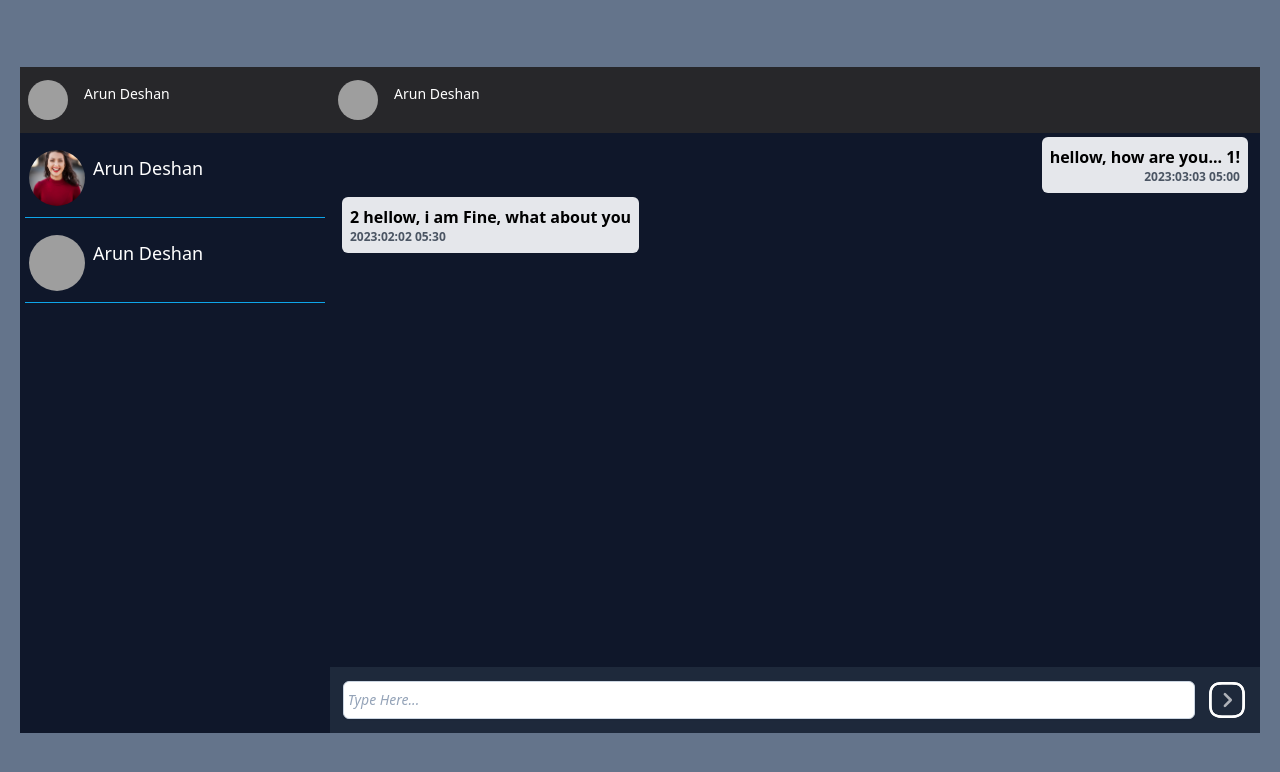
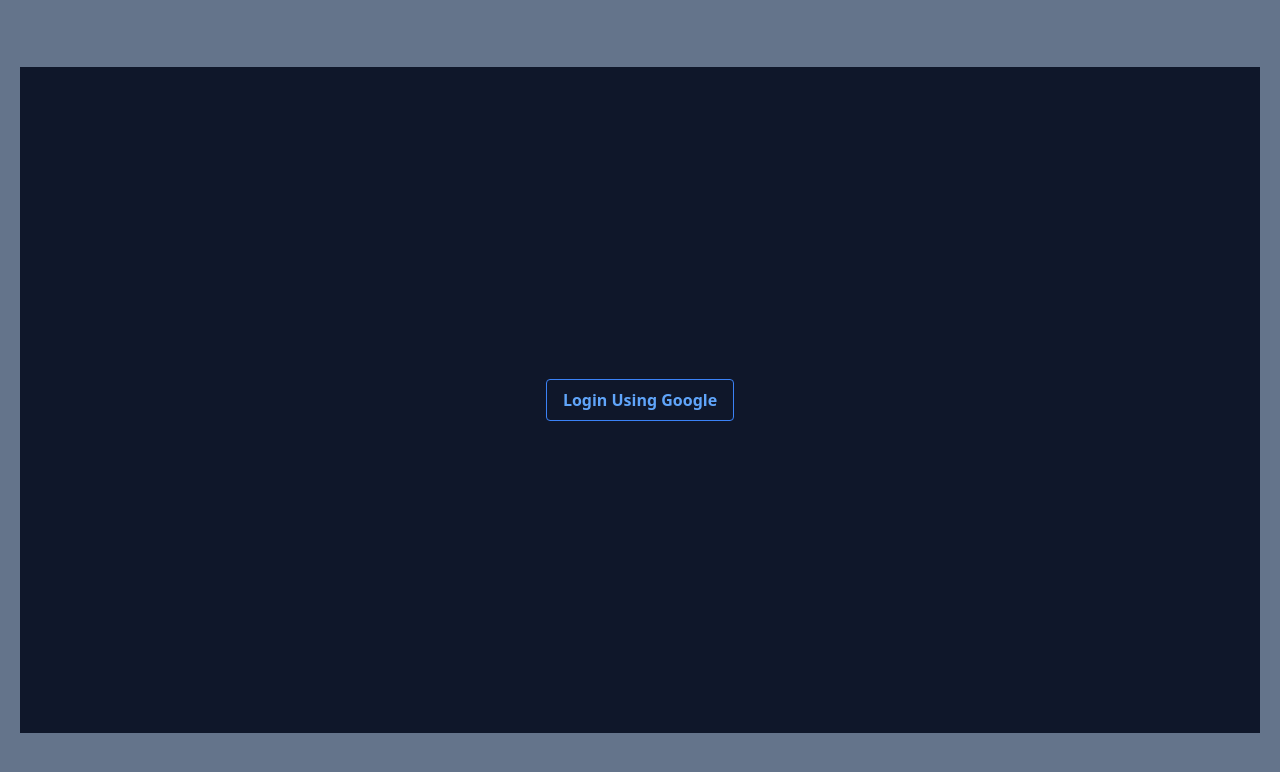
Before and after one commit to deshan68/react_firebase_chat_app, a React (Vite) app: page / in a window 1280 px wide. Shown: the top 772 px of the page. Built offline with nearby package versions, Linux system fonts and the light colour scheme; grey boxes are pictures that could not be loaded.

Commit message:
login part added

```diff
--- a/package.json
+++ b/package.json
@@ -9,8 +9,11 @@
     "preview": "vite preview"
   },
   "dependencies": {
+    "firebase": "^9.17.1",
     "react": "^18.2.0",
-    "react-dom": "^18.2.0"
+    "react-dom": "^18.2.0",
+    "react-router-dom": "^6.8.1",
+    "universal-cookie": "^4.0.4"
   },
   "devDependencies": {
     "@types/react": "^18.0.27",
--- a/src/App.jsx
+++ b/src/App.jsx
@@ -1,14 +1,19 @@
 import { useState } from "react";
 import "./App.css";
 import ChatScreen from "./components/ChatScreen";
+import Home from "./components/Home";
+import LogIn from "./components/LogIn";
 import MemberListItem from "./components/MemberListItem";
+import { Route, Routes, NavLink, useLocation } from "react-router-dom";
 
 function App() {
   return (
     <main className=" bg-slate-500 w-screen h-screen flex items-center justify-center font-sans">
       <div className="  bg-slate-900  flex h-5/6 w-screen m-5">
-        <MemberListItem />
-        <ChatScreen />
+        <Routes>
+          <Route path="/" element={<LogIn />} />
+          <Route path="/home" element={<Home />} />
+        </Routes>
       </div>
     </main>
   );
--- a/src/components/ChatScreen.jsx
+++ b/src/components/ChatScreen.jsx
@@ -1,11 +1,13 @@
 import React, { useEffect, useRef, useState } from "react";
+import { useLocation } from "react-router-dom";
 import svg from "../assets/send.svg";
+import StartChating from "./StartChating";
 
 export default function ChatScreen() {
   const [allMsg, setAllMsg] = useState([]);
   const auth = "Arun";
   const bottomRef = useRef(null);
-
+  const location = useLocation();
   const msgs = [
     {
       id: 1,
@@ -21,53 +23,6 @@
       time: "05:30",
       date: "2023:02:02",
     },
-    // { id: 3, sentBy: "Arun", message: "3 i am very well" },
-    // { id: 4, sentBy: "Arun", message: " 4whats up Amal" },
-    // {
-    //   id: 5,
-    //   sentBy: "Amal",
-    //   message: "Very busy, because of thew office work",
-    // },
-    // { id: 6, sentBy: "Arun", message: "hm...." },
-    // { id: 7, sentBy: "Amal", message: "hm...." },
-    // { id: 8, sentBy: "Arun", message: "hm...." },
-    // { id: 9, sentBy: "Amal", message: "hm...." },
-    // { id: 10, sentBy: "Amal", message: "hm...." },
-    // {
-    //   id: 11,
-    //   sentBy: "Amal",
-    //   message: "Very busy, because of thew office work",
-    // },
-    // {
-    //   id: 12,
-    //   sentBy: "Arun",
-    //   message: "Very busy, because of thew office work",
-    // },
-    // {
-    //   id: 13,
-    //   sentBy: "Amal",
-    //   message: "Very busy, because of thew office work",
-    // },
-    // {
-    //   id: 14,
-    //   sentBy: "Amal",
-    //   message: "Very busy, because of thew office work",
-    // },
-    // {
-    //   id: 15,
-    //   sentBy: "Arun",
-    //   message: "Very busy, because of thew office work",
-    // },
-    // {
-    //   id: 16,
-    //   sentBy: "Amal",
-    //   message: "Very busy, because of thew office work",
-    // },
-    // {
-    //   id: 17,
-    //   sentBy: "Arun",
-    //   message: "Very busy, because of thew office work",
-    // },
   ];
   const addMsg = () => {
     let newMsg = [
@@ -96,19 +51,22 @@
     // 👇️ scroll to bottom every time messages change
     bottomRef.current?.scrollIntoView({ behavior: "smooth" });
   }, [allMsg]);
+
   return (
     <div className="w-3/4 relative scrollbar-thumb-red-50 scrollbar-track-gray-900 scrollbar-thin scrollbar-corner-rose-900  ">
-      <header className="pl-2 bg-zinc-800 h-1-10 sticky top-0 flex items-center text-white">
+      {location.state == null ? (
+        <StartChating />
+      ) : (
+        <>
+          <header className="pl-2 bg-slate-800 h-1-10 sticky top-0 flex items-center text-white">
             <div className="w-14 ">
               <img
-            src={
-              "https://images.unsplash.com/photo-1675441420404-855140358e38?ixlib=rb-4.0.3&ixid=MnwxMjA3fDB8MHxlZGl0b3JpYWwtZmVlZHwyfHx8ZW58MHx8fHw%3D&auto=format&fit=crop&w=500&q=60"
-            }
+                src={location?.state?.imgUrl}
                 className="h-10 w-10 rounded-full object-cover"
                 alt=""
               />
             </div>
-        <div className="h-8 text-sm">Arun Deshan</div>
+            <div className="h-8 text-sm">{location?.state?.name}</div>
           </header>
           <div className="h-8-10 pt-1 bg-slate-900 o-c overflow-auto  scrollbar-thumb-red-50 scrollbar-track-gray-900 scrollbar-thin scrollbar-corner-rose-900 ">
             {msgs.map((item) => (
@@ -149,6 +107,8 @@
               <img src={svg} alt="" />
             </div>
           </div>
+        </>
+      )}
     </div>
   );
 }
--- /dev/null
+++ b/src/components/Home.jsx
@@ -0,0 +1,12 @@
+import React from "react";
+import ChatScreen from "./ChatScreen";
+import MemberListItem from "./MemberListItem";
+
+export default function Home() {
+  return (
+    <>
+      <MemberListItem />
+      <ChatScreen />
+    </>
+  );
+}
--- /dev/null
+++ b/src/components/LogIn.jsx
@@ -0,0 +1,51 @@
+import { signInWithPopup } from "firebase/auth";
+import { addDoc, collection, doc, setDoc } from "firebase/firestore";
+import React from "react";
+import { Link, useNavigate, useNavigation } from "react-router-dom";
+import Cookies from "universal-cookie";
+import { auth, db, googleProvider } from "../firbase/config";
+
+export default function LogIn() {
+  const navigate = useNavigate();
+  const cookies = new Cookies();
+  const logInHandler = async () => {
+    try {
+      const result = await signInWithPopup(auth, googleProvider);
+      cookies.set("auth", {
+        name: auth?.currentUser?.displayName,
+        id: auth?.currentUser?.uid,
+        imgUrl: auth?.currentUser?.photoURL,
+      });
+      creatUserCollection(auth?.currentUser?.uid);
+      navigate("/home");
+    } catch (err) {}
+  };
+
+  const creatUserCollection = async (uid) => {
+    // const userCollection = collection(db, "user");
+    const userCollection = doc(db, "users", uid);
+    try {
+      await setDoc(userCollection, {
+        userName: auth.currentUser.displayName,
+        userId: auth.currentUser.uid,
+        email: auth.currentUser.email,
+        imgUrl: auth.currentUser.photoURL,
+      });
+      console.log("Added");
+    } catch (err) {
+      console.log(err);
+    }
+  };
+  return (
+    <div className="flex justify-center items-center w-full">
+      <Link>
+        <button
+          onClick={logInHandler}
+          className="bg-transparent hover:bg-blue-500 text-blue-400 font-semibold hover:text-white py-2 px-4 border border-blue-500 hover:border-transparent rounded"
+        >
+          Login Using Google
+        </button>
+      </Link>
+    </div>
+  );
+}
--- a/src/components/MemberListItem.jsx
+++ b/src/components/MemberListItem.jsx
@@ -1,44 +1,85 @@
-import React from "react";
+import { signOut } from "firebase/auth";
+import React, { useState } from "react";
+import { Link, useNavigate } from "react-router-dom";
+import Cookies from "universal-cookie/cjs/Cookies";
 import face from "../assets/face.jpg";
+import { auth } from "../firbase/config";
+import ChatScreen from "./ChatScreen";
+import LogIn from "./LogIn";
 
 export default function MemberListItem() {
+  const [clickedId, setClickedId] = useState("");
+  const [isActive, setIsActive] = useState(false);
+  const navigate = useNavigate();
+  const cookies = new Cookies();
+  const authInfo = cookies.get("auth");
+  const members = [
+    {
+      id: 1,
+      name: "Amal Perara",
+      imgUrl:
+        "https://images.unsplash.com/photo-1675441420404-855140358e38?ixlib=rb-4.0.3&ixid=MnwxMjA3fDB8MHxlZGl0b3JpYWwtZmVlZHwyfHx8ZW58MHx8fHw%3D&auto=format&fit=crop&w=500&q=60",
+    },
+    {
+      id: 2,
+      name: "Dilan Lakmal",
+      imgUrl:
+        "https://images.unsplash.com/photo-1675685828034-be58f6f986c8?ixlib=rb-4.0.3&ixid=MnwxMjA3fDB8MHxlZGl0b3JpYWwtZmVlZHwxNHx8fGVufDB8fHx8&auto=format&fit=crop&w=500&q=60",
+    },
+  ];
+  const memberHandler = (id, name, imgUrl) => {
+    setClickedId(id);
+    setIsActive(!isActive);
+    navigate("/home", { state: { name: name, id: id, imgUrl: imgUrl } });
+  };
+  const logOutHandler = async () => {
+    try {
+      await signOut(auth);
+      cookies.remove("auth");
+      navigate("/", (Option = { replace: true }));
+    } catch (err) {
+      console.log(err);
+    }
+  };
   return (
-    <div className="w-1/4 overflow-auto  scrollbar-thumb-red-50 scrollbar-track-gray-900 scrollbar-thin scrollbar-corner-rose-900 ">
-      <header className="pl-2 bg-zinc-800 h-1-10 sticky top-0 flex items-center text-white">
-        <div className="w-14 ">
+    <div className="w-1/4  overflow-auto border-solid border-r border-b-sky-900 scrollbar-thumb-red-50 scrollbar-track-gray-900 scrollbar-thin scrollbar-corner-rose-900 ">
+      <header className="pl-2 pr-2  bg-slate-800 h-1-10 sticky top-0 flex items-center text-white justify-between">
+        <div className="w-12 ">
           <img
-            src={
-              "https://images.unsplash.com/photo-1675441420404-855140358e38?ixlib=rb-4.0.3&ixid=MnwxMjA3fDB8MHxlZGl0b3JpYWwtZmVlZHwyfHx8ZW58MHx8fHw%3D&auto=format&fit=crop&w=500&q=60"
-            }
+            src={authInfo?.imgUrl}
             className="h-10 w-10 rounded-full object-cover"
             alt=""
           />
         </div>
-        <div className="h-8 text-sm">Arun Deshan</div>
+        <div className="text-sm">{authInfo?.name}</div>
+        <button
+          onClick={logOutHandler}
+          className=" text-sm bg-transparent hover:bg-blue-500 text-blue-400 font-semibold hover:text-white py-1 px-2 border border-blue-500 hover:border-transparent rounded"
+        >
+          Logout
+        </button>
       </header>
       <section>
-        <div className=" pl-1 border-solid border-b-1 border-sky-500 bg-slate-900 h-20 text-white flex items-center cursor-pointer ">
-          <div className="w-16 ">
-            <img
-              src={face}
-              className="h-14 w-14 rounded-full object-cover"
-              alt=""
-            />
+        {members.map((item) => (
+          <div
+            onClick={() => memberHandler(item.id, item.name, item.imgUrl)}
+            key={item.id}
+            className={
+              isActive && clickedId === item.id
+                ? "  border-solid border-b-1 border-b-sky-900  h-16 text-white flex items-center cursor-pointer bg-sky-900 "
+                : "  border-solid border-b-1 border-b-sky-900 bg-slate-900 h-16 text-white flex items-center cursor-pointer hover:bg-sky-800 "
+            }
+          >
+            <div className="w-16 ">
+              <img
+                src={item.imgUrl}
+                className="h-10 w-10 rounded-full object-cover ml-2"
+                alt=""
+              />
+            </div>
+            <div className=" text-sm">{item.name}</div>
           </div>
-          <div className="h-12 text-lg">Arun Deshan</div>
-        </div>
-        <div className="pl-1 border-solid border-b-1 border-sky-500 bg-slate-900 h-20 text-white flex items-center cursor-pointer">
-          <div className="w-16 ">
-            <img
-              src={
-                "https://images.unsplash.com/photo-1675332911384-b55fc27f54ab?ixlib=rb-4.0.3&ixid=MnwxMjA3fDB8MHxlZGl0b3JpYWwtZmVlZHw5fHx8ZW58MHx8fHw%3D&auto=format&fit=crop&w=500&q=60"
-              }
-              className="h-14 w-14 rounded-full object-cover"
-              alt=""
-            />
-          </div>
-          <div className="h-12 text-lg">Arun Deshan</div>
-        </div>{" "}
+        ))}
       </section>
     </div>
   );
--- /dev/null
+++ b/src/components/StartChating.jsx
@@ -0,0 +1,9 @@
+import React from "react";
+
+export default function StartChating() {
+  return (
+    <div className="flex justify-center items-center h-full text-white text-xl ">
+      Start Chatting
+    </div>
+  );
+}
--- /dev/null
+++ b/src/firbase/config.js
@@ -0,0 +1,22 @@
+import { initializeApp } from "firebase/app";
+import { getAuth, GoogleAuthProvider } from "firebase/auth";
+import { getFirestore } from "firebase/firestore";
+import { getStorage } from "firebase/storage";
+
+const firebaseConfig = {
+  apiKey: "AIzaSyDVJR9YdWGJFlmAfS64wf75xUZQ5jCQ-L0",
+  authDomain: "chat-app-react-2f82a.firebaseapp.com",
+  projectId: "chat-app-react-2f82a",
+  storageBucket: "chat-app-react-2f82a.appspot.com",
+  messagingSenderId: "382473501440",
+  appId: "1:382473501440:web:275180536332f0833351e5",
+  measurementId: "G-S9G8Z0J1LB",
+};
+
+// Initialize Firebase
+const app = initializeApp(firebaseConfig);
+export const auth = getAuth(app);
+export const googleProvider = new GoogleAuthProvider();
+
+export const db = getFirestore(app);
+export const storage = getStorage(app);
--- a/src/index.css
+++ b/src/index.css
@@ -74,7 +74,6 @@
 
 .border-b-1 {
   border-bottom-width: 1px;
-  margin: 5px;
 }
 .h-1-10 {
   height: 10%;
--- a/src/main.jsx
+++ b/src/main.jsx
@@ -2,9 +2,12 @@
 import ReactDOM from "react-dom/client";
 import App from "./App";
 import "./index.css";
+import { BrowserRouter } from "react-router-dom";
 
 ReactDOM.createRoot(document.getElementById("root")).render(
   <React.StrictMode>
-    <App />
+    <BrowserRouter>
+      <App />
+    </BrowserRouter>
   </React.StrictMode>
 );
```
Also changed, not shown: 1 other file (tests, documents, lock files or other folders). Lines whose indentation alone changed are shown as unchanged.
